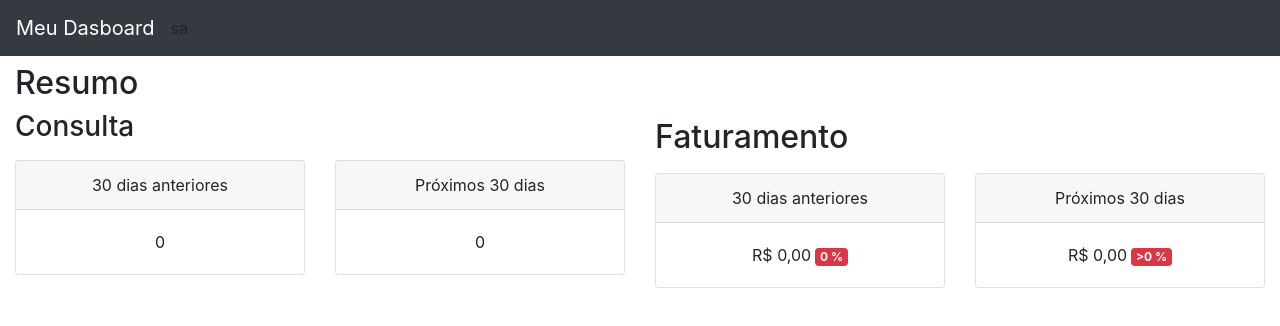
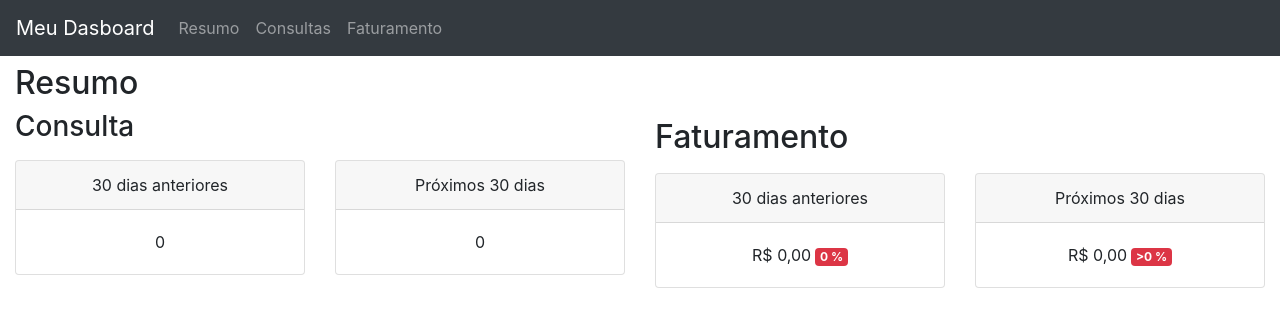
Before and after one commit to moacir9401/dashboard-react, a React (Create React App) app: page / in a window 1280 px wide. Shown: the top 326 px of the page. Built offline with nearby package versions, Linux system fonts and the light colour scheme; no server answers.

Commit message:
icon navbar

```diff
--- a/src/components/menuSuperior/menuSuperior.js
+++ b/src/components/menuSuperior/menuSuperior.js
@@ -1,15 +1,23 @@
 import React from 'react';
-
+import { Link } from 'react-router-dom';
 
 const menuSuperior = () => (
     <nav className="navbar navbar-expand-lg navbar-dark bg-dark">
-    <a href="/" className="navbar-brand">Meu Dasboard</a>
-    <button className="navbar-toggler" type="button" data-togger="collapse" data-target="#navbarNav">
-        <span className="navbar-togger-icon"></span>
+        <Link to="/" className="navbar-brand">Meu Dasboard</Link>
+        <button className="navbar-toggler" type="button" data-toggle="collapse" data-target="#navbarNav">
+            <span className="navbar-toggler-icon"></span>
         </button>
         <div className="collapse navbar-collapse" id="navbarNav">
             <ul className="navbar-nav mr-auto">
-            <li>sa</li>
+                <li className="nav-item">
+                    <Link to="/" className="nav-link">Resumo</Link>
+                </li>
+                <li className="nav-item">
+                    <Link to="/consulta" className="nav-link">Consultas</Link>
+                </li>
+                <li className="nav-item">
+                    <Link to="/faturamento" className="nav-link">Faturamento</Link>
+                </li>
             </ul>
         </div>
     </nav>
```
Lines whose indentation alone changed are shown as unchanged.
